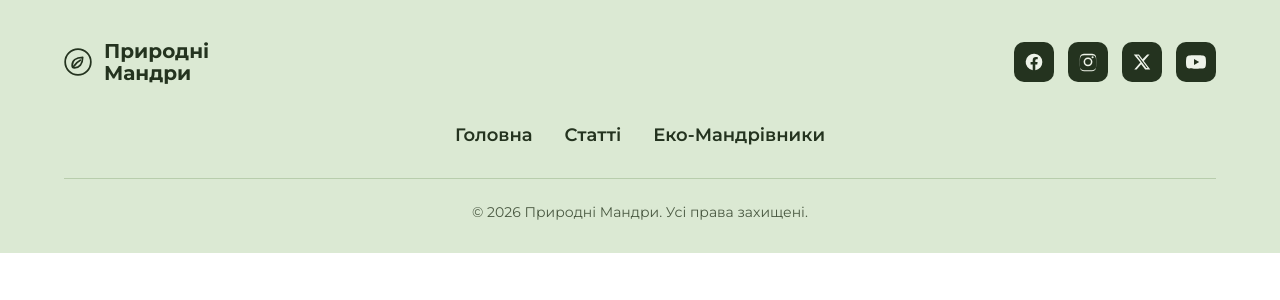
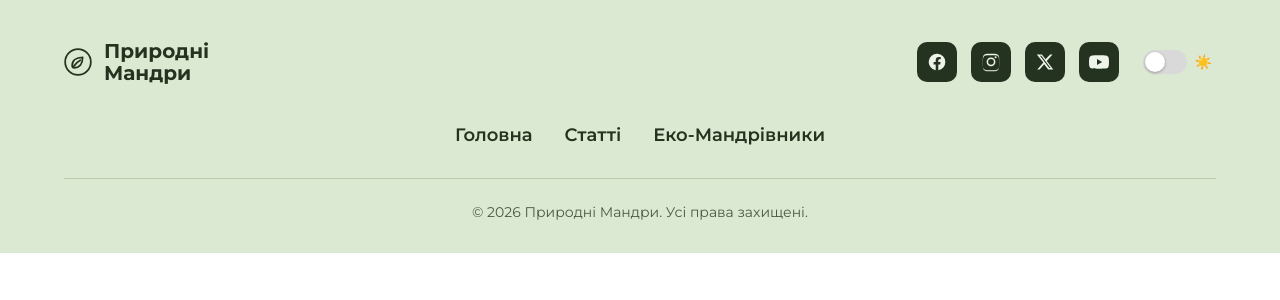
Before and after one commit to LazoryshynMariia/project-NorthWind-frontend, a Next.js app: page / in a window 1280 px wide. Shown: the top 300 px of the page. Built offline with nearby package versions, Linux system fonts and the light colour scheme; no server answers.

Commit message:
feat: add light/dark theme toggle in footer

```diff
--- a/app/globals.css
+++ b/app/globals.css
@@ -1,5 +1,26 @@
 * {
   box-sizing: border-box;
+}
+
+:root,
+[data-theme='light'] {
+  --color-bg: #ffffff;
+  --color-bg-secondary: #f5f5f5;
+  --color-text: #1a1a1a;
+  --color-text-secondary: #4a4a4a;
+  --color-border: #e0e0e0;
+  --color-toggle-track: #d9d9d9;
+  --color-toggle-track-active: #4a4a4a;
+}
+
+[data-theme='dark'] {
+  --color-bg: #121212;
+  --color-bg-secondary: #1e1e1e;
+  --color-text: #f5f5f5;
+  --color-text-secondary: #c2c2c2;
+  --color-border: #333333;
+  --color-toggle-track: #555555;
+  --color-toggle-track-active: #7ac1ff;
 }
 
 html,
@@ -7,4 +28,7 @@ body {
   margin: 0;
   padding: 0;
   font-family: var(--font-montserrat), sans-serif;
+  background-color: var(--color-bg);
+  color: var(--color-text);
+  transition: background-color 0.2s ease, color 0.2s ease;
 }
--- a/app/layout.tsx
+++ b/app/layout.tsx
@@ -4,6 +4,7 @@ import './globals.css';
 
 import ToastProvider from '@/components/ToastProvider/ToastProvider';
 import LoaderProvider from '@/components/LoaderProvider/LoaderProvider';
+import { ThemeProvider } from '@/context/ThemeContext';
 
 const montserrat = Montserrat({
   variable: '--font-montserrat',
@@ -13,16 +14,33 @@ const montserrat = Montserrat({
 
 export const metadata: Metadata = { title: 'Природні Мандри' };
 
+// Runs before hydration so the correct theme is applied immediately,
+// avoiding a flash of the wrong theme on page load.
+const themeInitScript = `
+  (function () {
+    try {
+      var stored = localStorage.getItem('theme');
+      var theme = stored === 'dark' || stored === 'light' ? stored : 'light';
+      document.documentElement.setAttribute('data-theme', theme);
+    } catch (e) {}
+  })();
+`;
+
 export default function RootLayout({
   children,
 }: Readonly<{
   children: React.ReactNode;
 }>) {
   return (
-    <html lang="uk">
+    <html lang="uk" suppressHydrationWarning>
+      <head>
+        <script dangerouslySetInnerHTML={{ __html: themeInitScript }} />
+      </head>
       <body className={montserrat.variable}>
-        <LoaderProvider>{children}</LoaderProvider>
-        <ToastProvider />
+        <ThemeProvider>
+          <LoaderProvider>{children}</LoaderProvider>
+          <ToastProvider />
+        </ThemeProvider>
       </body>
     </html>
   );
--- a/components/Footer/Footer.module.css
+++ b/components/Footer/Footer.module.css
@@ -14,6 +14,12 @@
   align-items: center;
   justify-content: space-between;
   gap: 24px;
+}
+
+.topRight {
+  display: flex;
+  align-items: center;
+  gap: 20px;
 }
 
 .nav {
--- a/components/Footer/Footer.tsx
+++ b/components/Footer/Footer.tsx
@@ -2,6 +2,7 @@ import Logo from '@/components/Logo/Logo';
 import SocialList from '@/components/SocialList/SocialList';
 import FooterNav from '@/components/FooterNav/FooterNav';
 import Copyright from '@/components/Copyright/Copyright';
+import ThemeToggle from '@/components/ThemeToggle/ThemeToggle';
 
 import styles from './Footer.module.css';
 
@@ -11,7 +12,10 @@ const Footer = () => {
       <div className={styles.container}>
         <div className={styles.top}>
           <Logo />
-          <SocialList />
+          <div className={styles.topRight}>
+            <SocialList />
+            <ThemeToggle />
+          </div>
         </div>
 
         <div className={styles.nav}>
--- /dev/null
+++ b/components/ThemeToggle/ThemeToggle.module.css
@@ -0,0 +1,43 @@
+.toggle {
+  display: inline-flex;
+  align-items: center;
+  gap: 8px;
+  background: none;
+  border: none;
+  cursor: pointer;
+  padding: 4px;
+}
+
+.track {
+  position: relative;
+  width: 44px;
+  height: 24px;
+  border-radius: 999px;
+  background-color: var(--color-toggle-track, #d9d9d9);
+  transition: background-color 0.2s ease;
+}
+
+.track[data-active='true'] {
+  background-color: var(--color-toggle-track-active, #4a4a4a);
+}
+
+.thumb {
+  position: absolute;
+  top: 2px;
+  left: 2px;
+  width: 20px;
+  height: 20px;
+  border-radius: 50%;
+  background-color: #ffffff;
+  box-shadow: 0 1px 3px rgba(0, 0, 0, 0.3);
+  transition: transform 0.2s ease;
+}
+
+.track[data-active='true'] .thumb {
+  transform: translateX(20px);
+}
+
+.icon {
+  font-size: 14px;
+  line-height: 1;
+}
--- /dev/null
+++ b/components/ThemeToggle/ThemeToggle.tsx
@@ -0,0 +1,26 @@
+'use client';
+
+import { useTheme } from '@/context/ThemeContext';
+import styles from './ThemeToggle.module.css';
+
+export default function ThemeToggle() {
+  const { theme, toggleTheme } = useTheme();
+  const isDark = theme === 'dark';
+
+  return (
+    <button
+      type="button"
+      onClick={toggleTheme}
+      className={styles.toggle}
+      aria-label={isDark ? 'Увімкнути світлу тему' : 'Увімкнути темну тему'}
+      aria-pressed={isDark}
+    >
+      <span className={styles.track} data-active={isDark}>
+        <span className={styles.thumb} />
+      </span>
+      <span className={styles.icon} aria-hidden="true">
+        {isDark ? '🌙' : '☀️'}
+      </span>
+    </button>
+  );
+}
--- /dev/null
+++ b/context/ThemeContext.tsx
@@ -0,0 +1,92 @@
+'use client';
+
+import {
+  createContext,
+  useCallback,
+  useContext,
+  useEffect,
+  useState,
+  ReactNode,
+} from 'react';
+
+import { apiFetch } from '@/lib/api';
+import { isAuthenticated } from '@/lib/auth';
+
+type Theme = 'light' | 'dark';
+
+type ThemeContextValue = {
+  theme: Theme;
+  setTheme: (theme: Theme) => void;
+  toggleTheme: () => void;
+};
+
+const THEME_STORAGE_KEY = 'theme';
+
+const ThemeContext = createContext<ThemeContextValue | undefined>(undefined);
+
+function applyThemeToDocument(theme: Theme) {
+  document.documentElement.setAttribute('data-theme', theme);
+}
+
+export function ThemeProvider({ children }: { children: ReactNode }) {
+  const [theme, setThemeState] = useState<Theme>('light');
+
+  // On mount: read local preference first (instant, no server round-trip),
+  // then reconcile with the server if the user is logged in.
+  useEffect(() => {
+    const stored = localStorage.getItem(THEME_STORAGE_KEY) as Theme | null;
+    const initialTheme = stored === 'dark' || stored === 'light' ? stored : 'light';
+
+    setThemeState(initialTheme);
+    applyThemeToDocument(initialTheme);
+
+    if (!isAuthenticated()) return;
+
+    apiFetch<{ data: { theme: Theme } }>('/users/me')
+      .then((res) => {
+        const serverTheme = res.data.theme;
+        if (serverTheme && serverTheme !== initialTheme) {
+          setThemeState(serverTheme);
+          applyThemeToDocument(serverTheme);
+          localStorage.setItem(THEME_STORAGE_KEY, serverTheme);
+        }
+      })
+      .catch(() => {
+        // Not fatal — keep the locally stored/default theme.
+      });
+  }, []);
+
+  const setTheme = useCallback((next: Theme) => {
+    setThemeState(next);
+    applyThemeToDocument(next);
+    localStorage.setItem(THEME_STORAGE_KEY, next);
+
+    if (isAuthenticated()) {
+      apiFetch('/users/me/theme', {
+        method: 'PATCH',
+        body: { theme: next },
+      }).catch(() => {
+        // Keep the UI change even if the sync to the server fails;
+        // it will be retried the next time the user toggles or logs in.
+      });
+    }
+  }, []);
+
+  const toggleTheme = useCallback(() => {
+    setTheme(theme === 'light' ? 'dark' : 'light');
+  }, [theme, setTheme]);
+
+  return (
+    <ThemeContext.Provider value={{ theme, setTheme, toggleTheme }}>
+      {children}
+    </ThemeContext.Provider>
+  );
+}
+
+export function useTheme(): ThemeContextValue {
+  const context = useContext(ThemeContext);
+  if (!context) {
+    throw new Error('useTheme must be used within a ThemeProvider');
+  }
+  return context;
+}
--- /dev/null
+++ b/lib/api.ts
@@ -0,0 +1,33 @@
+import { getAccessToken } from './auth';
+
+const API_URL = process.env.NEXT_PUBLIC_API_URL ?? 'http://localhost:3000/api';
+
+type ApiFetchOptions = Omit<RequestInit, 'body'> & {
+  body?: unknown;
+};
+
+export async function apiFetch<T>(
+  path: string,
+  options: ApiFetchOptions = {},
+): Promise<T> {
+  const token = getAccessToken();
+
+  const headers: HeadersInit = {
+    'Content-Type': 'application/json',
+    ...(token ? { Authorization: `Bearer ${token}` } : {}),
+    ...options.headers,
+  };
+
+  const response = await fetch(`${API_URL}${path}`, {
+    ...options,
+    headers,
+    body: options.body !== undefined ? JSON.stringify(options.body) : undefined,
+  });
+
+  if (!response.ok) {
+    const errorBody = await response.json().catch(() => null);
+    throw new Error(errorBody?.message ?? `Request failed: ${response.status}`);
+  }
+
+  return response.json() as Promise<T>;
+}
--- /dev/null
+++ b/lib/auth.ts
@@ -0,0 +1,20 @@
+const ACCESS_TOKEN_KEY = 'accessToken';
+
+export function getAccessToken(): string | null {
+  if (typeof window === 'undefined') return null;
+  return localStorage.getItem(ACCESS_TOKEN_KEY);
+}
+
+export function setAccessToken(token: string): void {
+  if (typeof window === 'undefined') return;
+  localStorage.setItem(ACCESS_TOKEN_KEY, token);
+}
+
+export function clearAccessToken(): void {
+  if (typeof window === 'undefined') return;
+  localStorage.removeItem(ACCESS_TOKEN_KEY);
+}
+
+export function isAuthenticated(): boolean {
+  return Boolean(getAccessToken());
+}
```
Also changed, not shown: 1 other file (tests, documents, lock files or other folders).
